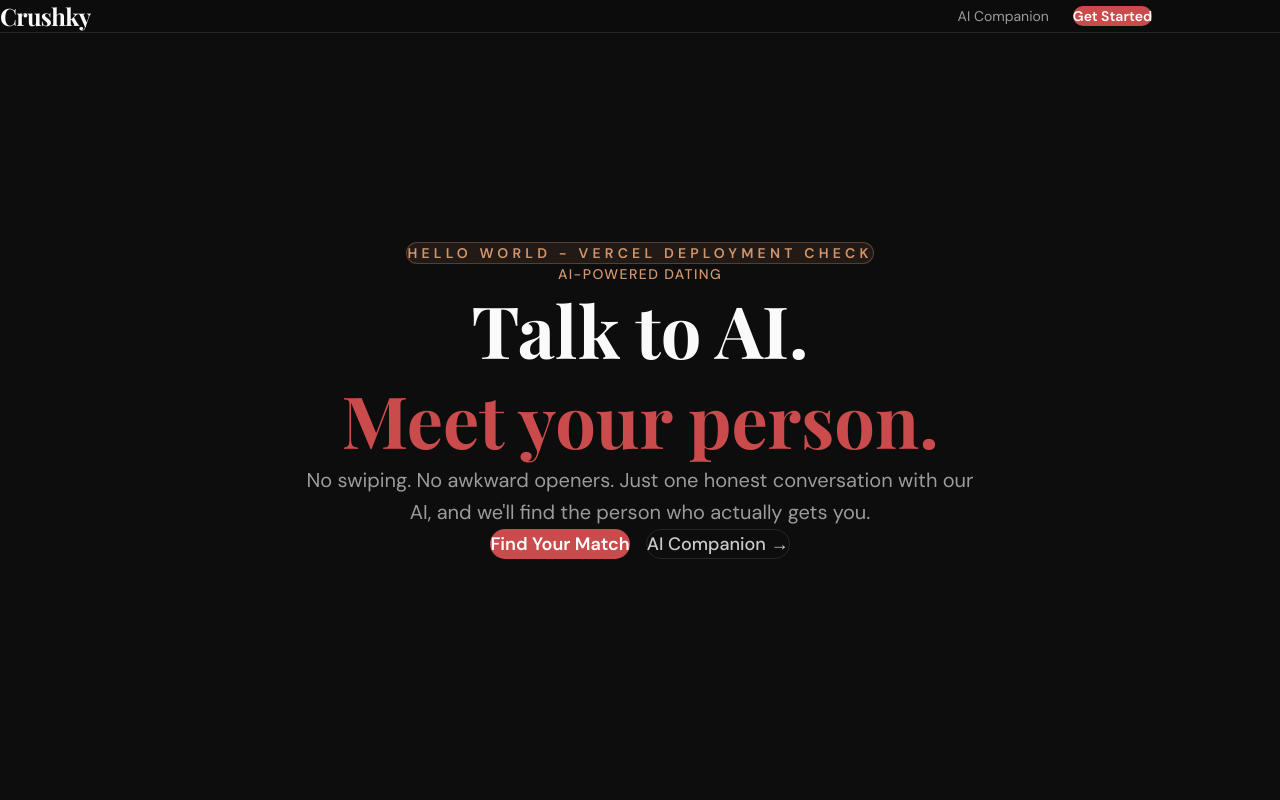
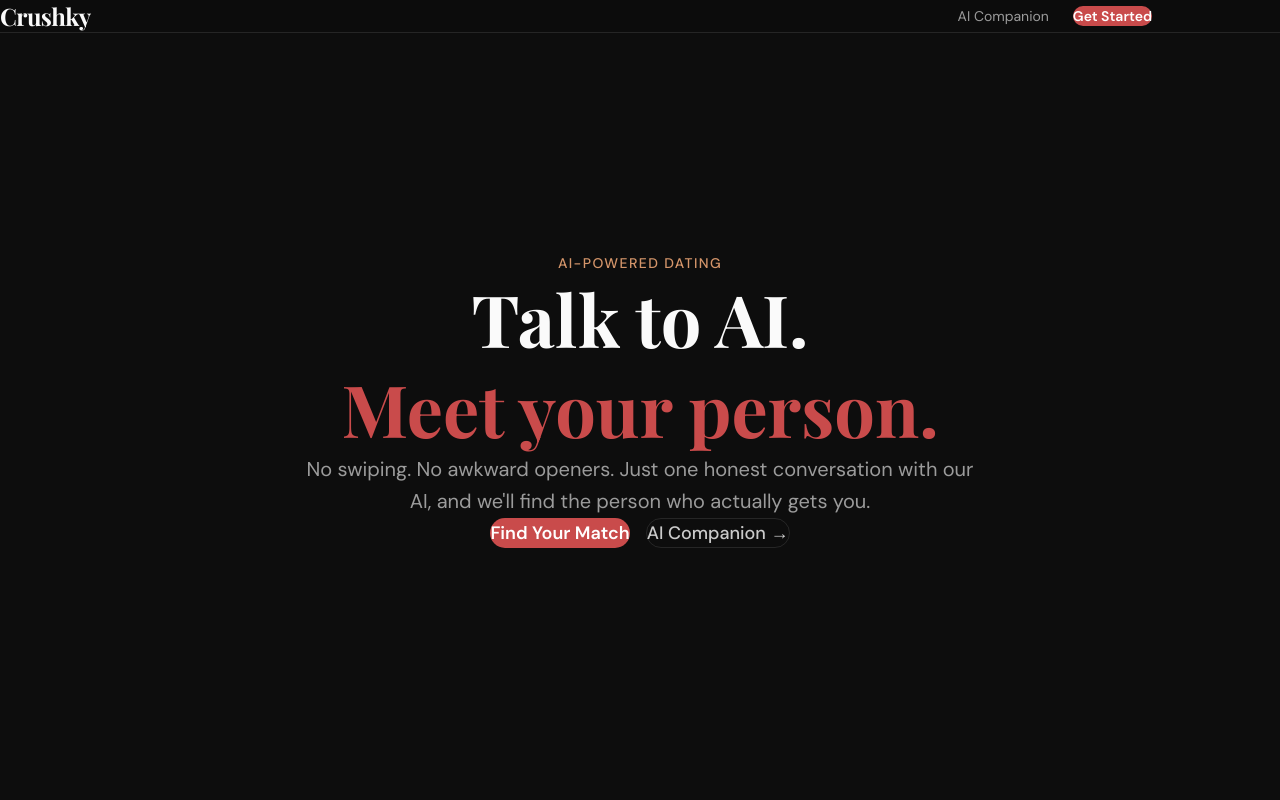
Before and after one commit to vikramaditya26/crushky, a React (Vite) app: page / in a window 1280 px wide. Shown: the top 800 px of the page. Built offline with nearby package versions, Linux system fonts and the light colour scheme.

Commit message:
chore: remove temporary deployment check banner

```diff
--- a/src/pages/Landing.jsx
+++ b/src/pages/Landing.jsx
@@ -9,11 +9,6 @@ export default function Landing() {
       <NavBar />
 
       <section className="min-h-screen flex flex-col items-center justify-center px-6 text-center">
-        <div className="mb-6 rounded-full border border-amber/30 bg-amber/10 px-5 py-2">
-          <p className="text-sm font-semibold uppercase tracking-[0.3em] text-amber">
-            Hello World - Vercel deployment check
-          </p>
-        </div>
         <p className="text-amber font-medium text-sm tracking-widest uppercase mb-6">
           AI-Powered Dating
         </p>
```
Also changed, not shown: 1 other file (tests, documents, lock files or other folders).
